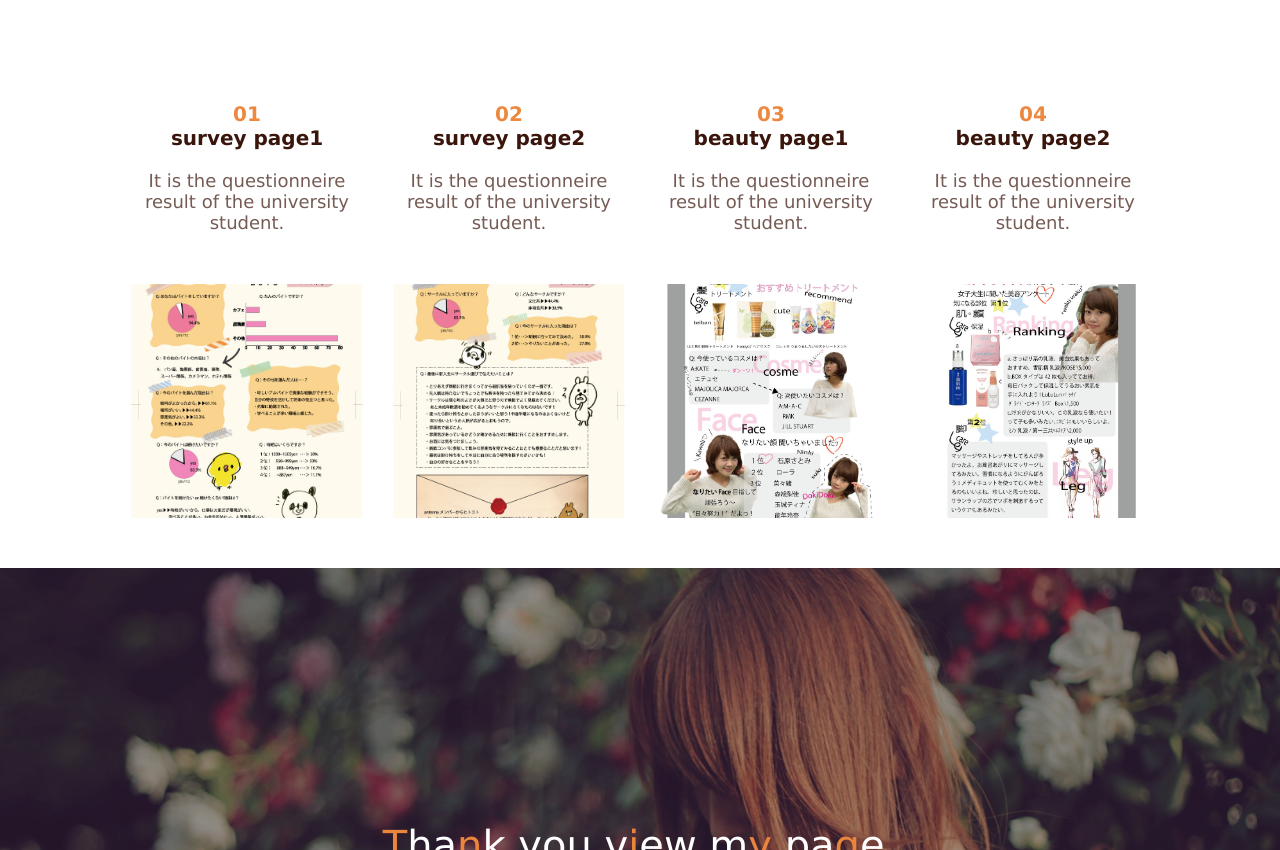
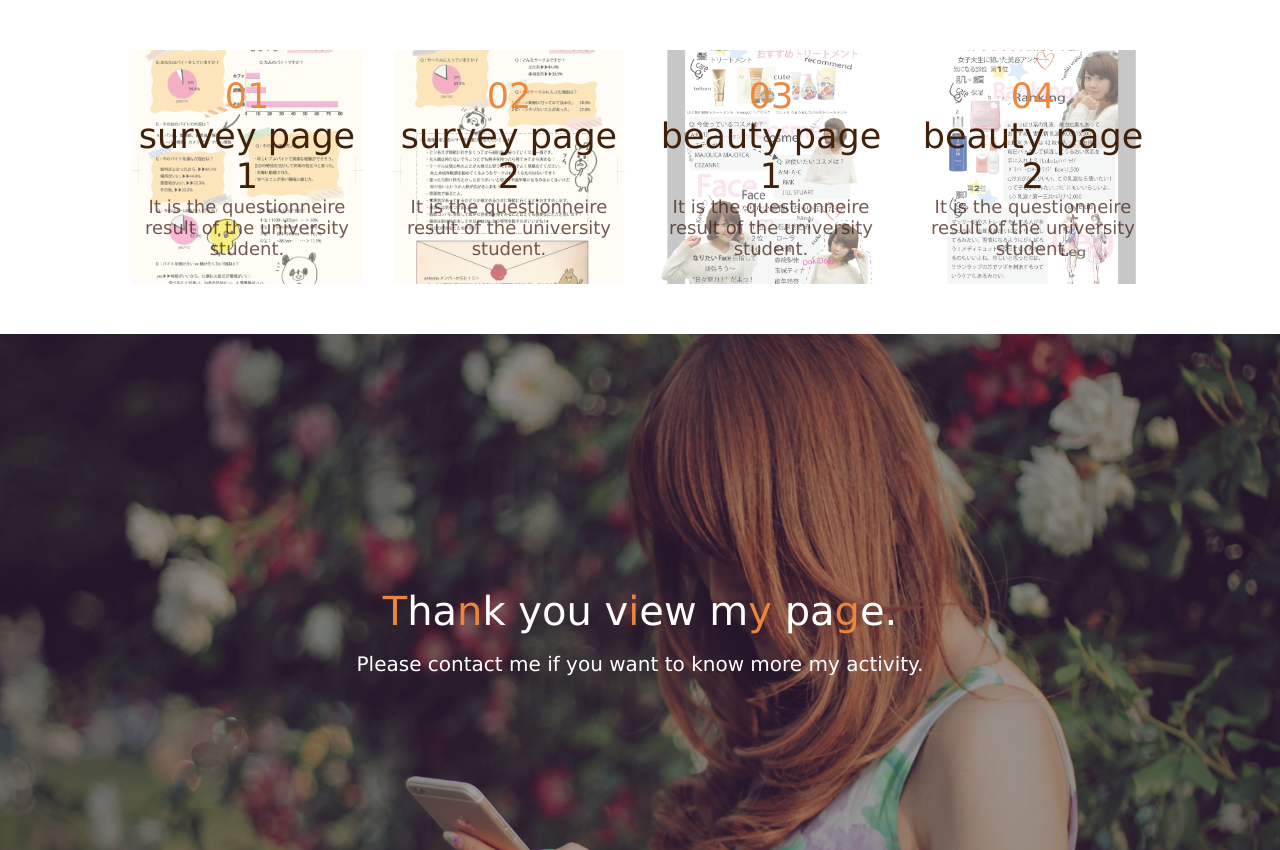
Before and after one commit to myao2525/PortfolioSite, a plain HTML site: page index.html in a window 1280 px wide. Shown: the part 1400-2250 px from the top of the page. Drawn offline with nearby package versions, Linux system fonts and the light colour scheme.

Commit message:
act変更

```diff
--- a/css/style.css
+++ b/css/style.css
@@ -228,7 +228,57 @@
 .actWrapper li{
     width: 234px;
 }
-.actRect1,
+
+.actRect1{
+    background-image: url('../img/circlepage-1.jpg');
+    width: 100%;
+    height: 234px;
+    background-size: cover;
+    background-position: center;
+    display: table;
+}
+.actRect2{
+    background-image: url('../img/circlepage-2.jpg');
+    width: 100%;
+    height: 234px;
+    background-size: cover;
+    background-position: center;
+    display: table;
+}
+.actRect3{
+    background-image: url('../img/b-left1.jpg');
+    width: 100%;
+    height: 234px;
+    background-size: cover;
+    background-position: center;
+    display: table;
+}
+.actRect4{
+    background-image: url('../img/b-right.jpg');
+    width: 100%;
+    height: 234px;
+    background-size: cover;
+    background-position: center;
+    display: table;
+}
+.actCover p{
+    display: table-cell;
+    width: 100%;
+    float: left;
+    color: #42210B;
+    text-align: center;
+    vertical-align: middle;
+    font-size: 35px;
+}
+.actCover{
+    display: table-cell;
+    background:rgba(255,255,255,0.4);
+    vertical-align: middle;
+    text-align: center;
+    width: 100%;
+    height: 100%;
+}
+/*.actRect1,
 .actRect2{
     height: 234px;
 }
@@ -236,7 +286,7 @@
     background: white;
     display: table;
     width: 100%;
-}
+}*/
 .actMozi{
     display: table-cell;
     text-align: center;
@@ -254,10 +304,10 @@
     font-size: 18px;
     word-break: normal;
 }
-.actRect2{
+/*.actRect2{
     background-size: cover;
     background-position: center;
-}
+}*/
 /*.actContent{
     display: table;
     float: left;
--- a/index.html
+++ b/index.html
@@ -71,6 +71,44 @@
         <ul class="actWrapper">
             <li>
                 <div class="actRect1">
+                    <div class="actCover">
+                        <p><span id="mozi">01</span></p>
+                        <p>survey page1</p>
+                        <p><div class="sub">It is the questionneire result of the university student.</div></p>
+                    </div>
+                </div>
+            </li>
+            <li>
+                <div class="actRect2">
+                    <div class="actCover">
+                        <p><span id="mozi">02</span></p>
+                        <p>survey page2</p>
+                        <p><div class="sub">It is the questionneire result of the university student.</div></p>
+                    </div>
+                </div>
+            </li>
+            <li>
+                <div class="actRect3">
+                    <div class="actCover">
+                        <p><span id="mozi">03</span></p>
+                        <p>beauty page1</p>
+                        <p><div class="sub">It is the questionneire result of the university student.</div></p>
+                    </div>
+                </div>
+            </li>
+            <li>
+                <div class="actRect4">
+                    <div class="actCover">
+                        <p><span id="mozi">04</span></p>
+                        <p>beauty page2</p>
+                        <p><div class="sub">It is the questionneire result of the university student.</div></p>
+                    </div>
+                </div>
+            </li>
+        </ul>
+<!--         <ul class="actWrapper">
+            <li>
+                <div class="actRect1">
                     <div class="actMozi">
                         <p><span id="mozi">01</span></p>
                         <p>survey page1</p>
@@ -117,27 +155,8 @@
                     <div class="actRect2" style="background-image:url(./img/b-right.jpg)"></div>
                 </a>
             </li>
-            <!-- <a href="./img/circlepage-1.jpg"> -->
-                <!-- <div class="actContent" style="background-image:url(./img/circlepage-1.jpg)">
-                 <p>survey page</p>
-                </div>
-             </a>
-            <a href="./img/circlepage-2.jpg">
-                 <div class="actContent" style="background-image:url(./img/circlepage-2.jpg)">
-                <p>survey page2</p>
-                 </div>
-            </a>
-            <a href="./img/b-left1.jpg">
-                <div class="actContent" style="background-image:url(./img/b-left1.jpg)">
-                <p>beauty page</p>
-                </div>
-            </a>
-            <a href="./img/b-right.jpg">
-                <div class="actContent" style="background-image:url(./img/b-right.jpg)">
-                <p>beauty page2</p>
-                </div> -->
         </ul>
-        <div class="girlWrapper">
+ -->        <div class="girlWrapper">
             <div class="girl">
             <p><span id="mozi">T</span>ha<span id="mozi">n</span>k you v<span id="mozi">i</span>ew m<span id="mozi">y</span> pa<span id="mozi">g</span>e.</br>
                 <span id="small">Please contact me if you want to know more my activity.<br></span>
```
